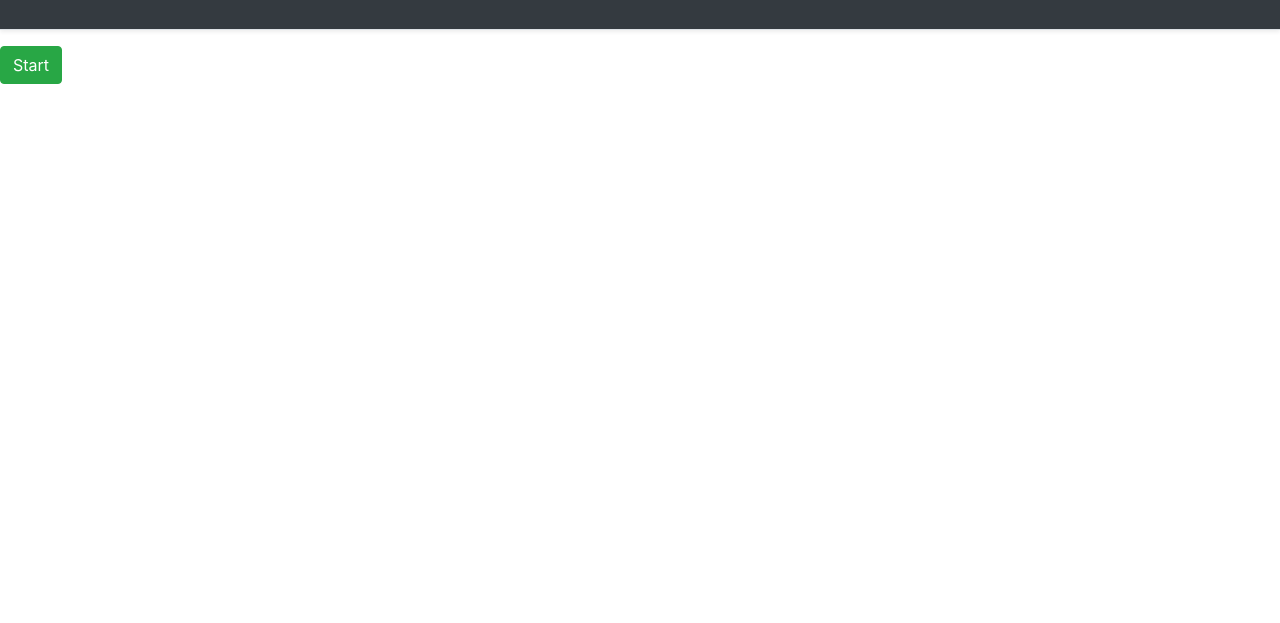
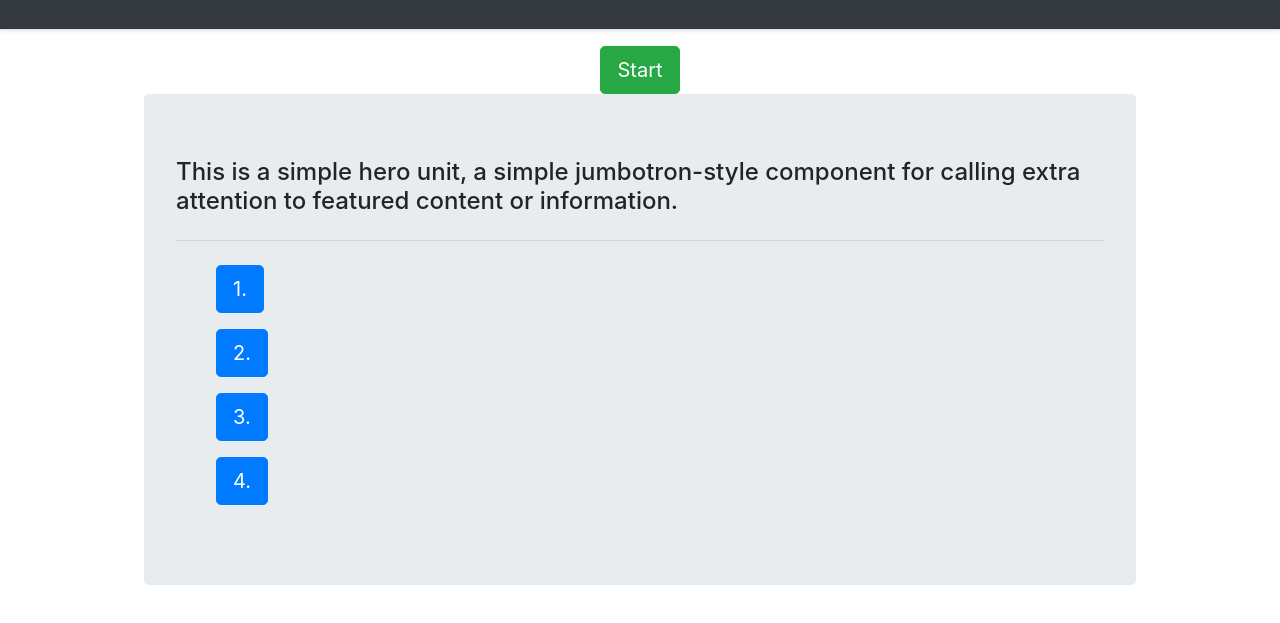
Before and after one commit to clairevita/Code-Quiz, a plain HTML site: page index.html in a window 1280 px wide. Shown: the part 57-680 px from the top of the page. Drawn offline with nearby package versions, Linux system fonts and the light colour scheme.

Commit message:
populated question zone with toggleable visibility. Created start button. Formatted CSS to enable bulletless <li> elements.

```diff
--- a/index.html
+++ b/index.html
@@ -5,7 +5,7 @@
     <meta name="viewport" content="width=device-width, initial-scale=1, shrink-to-fit=no">
 
     <link rel="stylesheet" href="https://stackpath.bootstrapcdn.com/bootstrap/4.5.2/css/bootstrap.min.css" integrity="sha384-JcKb8q3iqJ61gNV9KGb8thSsNjpSL0n8PARn9HuZOnIxN0hoP+VmmDGMN5t9UJ0Z" crossorigin="anonymous">
-
+    <link rel="stylesheet" href="style.css">
     <title>Get Quizzed!</title>
   </head>
   <body>
@@ -32,7 +32,33 @@
       </div>
     </aside>
 
-    <button type="button" class="btn btn-success startBtn">Start</button>
+    <main class="mx-5 px-5">
+      <div class="d-flex justify-content-center buttonZone visible ">
+        <button type="button" class="btn btn-success btn-lg startBtn">Start</button>
+      </div>
+
+      <div class="quizZone">
+        <div class="mx-5 jumbotron visible">
+          <h4 class="questionZone">This is a simple hero unit, a simple jumbotron-style component for calling extra attention to featured content or information.</h4>
+          <hr class="my-4">
+          <ul>
+            <li class="my-3">
+              <a class="btn btn-primary btn-lg answerA" href="#" role="button">1.</a>
+            </li>
+            <li class="my-3">
+              <a class="btn btn-primary btn-lg answerB" href="#" role="button">2.</a>
+            </li>
+            <li class="my-3">
+              <a class="btn btn-primary btn-lg answerC" href="#" role="button">3.</a>
+            </li>
+            <li class="my-3">
+              <a class="btn btn-primary btn-lg answerD" href="#" role="button">4.</a>
+            </li>
+          </ul>
+        </div>
+      </div>
+    </main>
+
 
 
     <script src="https://code.jquery.com/jquery-3.5.1.slim.min.js" integrity="sha384-DfXdz2htPH0lsSSs5nCTpuj/zy4C+OGpamoFVy38MVBnE+IbbVYUew+OrCXaRkfj" crossorigin="anonymous"></script>
--- a/style.css
+++ b/style.css
@@ -0,0 +1,3 @@
+ul {
+    list-style-type: none;
+  }
```
